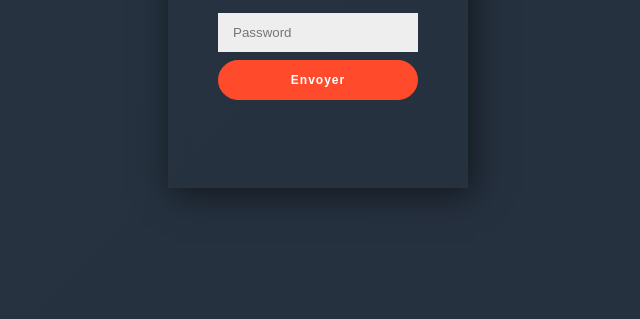
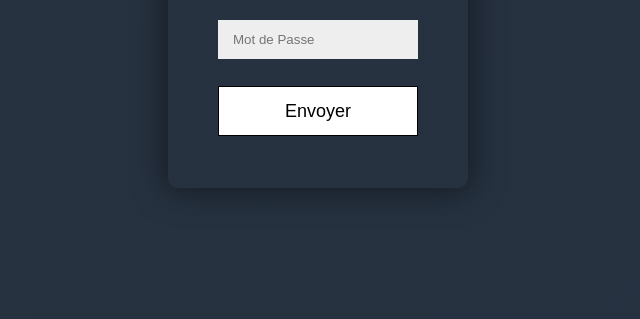
Before and after one commit to Dyrudis/Strategoat, a website: page front/html/login.html in a window 1280 px wide. Shown: the part 481-800 px from the top of the page, without its empty margins (322-962 px from the left). Drawn offline with nearby package versions, Linux system fonts and the light colour scheme; files that its build step writes are made by us from their sources; files whose address does not match are found by name.

Commit message:
css update

```diff
--- /dev/null
+++ b/front/css/button.css
@@ -0,0 +1,84 @@
+.button3d {
+    perspective: 500px;
+    -webkit-perspective: 500px;
+    -moz-perspective: 500px;
+    margin: 0;
+    border: 0;
+    font-size: 18px;
+    width: 200px;
+    height: 50px;
+    text-align: center;
+    box-sizing: border-box;
+    -webkit-box-sizing: border-box;
+    -moz-box-sizing: border-box;
+    user-select: none;
+    -webkit-user-select: none;
+    cursor: default;
+    display: flex;
+    justify-content: center;
+    align-items: center;
+}
+
+.button3d div {
+    position: absolute;
+    text-align: center;
+    width: 100%;
+    height: 100%;
+    padding: 10px;
+    border: #000000 solid 1px;
+    pointer-events: none;
+    box-sizing: border-box;
+    -webkit-box-sizing: border-box;
+    -moz-box-sizing: border-box;
+    display: flex;
+    justify-content: center;
+    align-items: center;
+}
+
+.button3d div:nth-child(1) {
+    color: #000000;
+    background-color: #000000;
+    transform: rotateX(90deg);
+    -webkit-transform: rotateX(90deg);
+    -moz-transform: rotateX(90deg);
+    transition: all 0.2s ease;
+    -webkit-transition: all 0.2s ease;
+    -moz-transition: all 0.2s ease;
+    transform-origin: 50% 50% -25px;
+    -webkit-transform-origin: 50% 50% -25px;
+    -moz-transform-origin: 50% 50% -25px;
+}
+
+.button3d div:nth-child(2) {
+    color: #000000;
+    background-color: #ffffff;
+    transform: rotateX(0deg);
+    -webkit-transform: rotateX(0deg);
+    -moz-transform: rotateX(0deg);
+    transition: all 0.2s ease;
+    -webkit-transition: all 0.2s ease;
+    -moz-transition: all 0.2s ease;
+    transform-origin: 50% 50% -25px;
+    -webkit-transform-origin: 50% 50% -25px;
+    -moz-transform-origin: 50% 50% -25px;
+}
+
+.button3d:hover div:nth-child(1) {
+    color: #ffffff;
+    transition: all 0.2s ease;
+    -webkit-transition: all 0.2s ease;
+    -moz-transition: all 0.2s ease;
+    transform: rotateX(0deg);
+    -webkit-transform: rotateX(0deg);
+    -moz-transform: rotateX(0deg);
+}
+
+.button3d:hover div:nth-child(2) {
+    background-color: #000000;
+    transition: all 0.2s ease;
+    -webkit-transition: all 0.2s ease;
+    -moz-transition: all 0.2s ease;
+    transform: rotateX(-90deg);
+    -webkit-transform: rotateX(-90deg);
+    -moz-transform: rotateX(-90deg);
+}
--- a/front/css/index.css
+++ b/front/css/index.css
@@ -28,17 +28,10 @@ h1 {
     margin: 0;
 }
 
-#username {
-    font-weight: bold; font-size: 1.5em
-}
-
-#logout {
-    margin-top: -20px;
-}
-
-#logout input {
-    font-size: 0.6em;
-    height: 25px;
+.button3d {
+    font-weight: bold;
+    font-size: 1.5em;
+    width: 150px !important;
 }
 
 #civ {
--- a/front/css/login.css
+++ b/front/css/login.css
@@ -65,14 +65,25 @@ button {
 	letter-spacing: 1px;
 }
 
+button:focus {
+  outline: none;
+}
+
+.button3d {
+  margin-top: 8px !important;
+}
 
 form {
 	display: flex;
-	justify-content: center;
+	justify-content: space-evenly;
 	flex-direction: column;
-	padding: 0 50px;
+	padding: 40px 50px;
 	height: 100%;
-    text-align: center;
+  text-align: center;
+}
+
+form h1 {
+  margin-bottom: 20px;
 }
 
 input {
@@ -83,6 +94,9 @@ input {
 	width: 100%;
 }
 
+input:focus {
+  outline: none;
+}
 
 .container {
 	margin: 20px;
@@ -156,15 +170,16 @@ input {
 #flip-card .flip-card-front, #flip-card .flip-card-back{
   width: 100%;
   height: 100%;
+  border-radius: 10px;
   position: absolute;
   -o-backface-visibility: hidden;
   -webkit-backface-visibility: hidden;
   -ms-backface-visibility: hidden;
   backface-visibility: hidden;
   z-index: 2;
-  -webkit-box-shadow: 5px 6px 32px 2px rgba(0,0,0,0.5);
-  -moz-box-shadow: 5px 6px 32px 2px rgba(0,0,0,0.5);
-  box-shadow: 5px 6px 32px 2px rgba(0,0,0,0.5);
+  -webkit-box-shadow: 0px 0px 32px 2px rgba(0,0,0,0.5);
+  -moz-box-shadow: 0px 0px 32px 2px rgba(0,0,0,0.5);
+  box-shadow: 0px 0px 32px 2px rgba(0,0,0,0.5);
 }
 #flip-card .flip-card-front {
     background: transparent;
--- a/front/html/login.html
+++ b/front/html/login.html
@@ -4,9 +4,10 @@
 <head>
     <meta charset="UTF-8">
     <meta name="viewport" content="width=device-width, initial-scale=1.0">
-    <title>Login - Strategoat</title>
+    <title>Strategoat - Login</title>
     <link href="https://unpkg.com/aos@2.3.1/dist/aos.css" rel="stylesheet">
     <link rel="stylesheet" href="css/login.css">
+    <link rel="stylesheet" href="css/button.css">
 </head>
 
 <body>
@@ -18,9 +19,13 @@
                     <div class="form-container sign-in-container">
                         <form action="signin" method="POST">
                             <h1>Connexion à un compte</h1>
-                            <input type="text" name="username" placeholder="Username" required>
-                            <input type="password" name="password" placeholder="Password" required>
-                            <button>Envoyer</button>
+                            <input type="text" name="username" placeholder="Nom d'utilisateur" required>
+                            <input type="password" name="password" placeholder="Mot de Passe" required>
+
+                            <div class="button3d" onClick="this.parentNode.submit();">
+                                <div>Envoyer</div>
+                                <div>Envoyer</div>
+                            </div>
                         </form>
                     </div>
                     <button id="flip-card-btn-turn-to-back">Sign Up</button>
@@ -30,10 +35,14 @@
                         <div class="form-container sign-up-container">
                             <form action="signup" method="POST">
                                 <h1>Créer un compte</h1>
-                                <input type="email" name="email" placeholder="Email" required >
+                                <input type="email" name="email" placeholder="Email" required>
                                 <input type="text" name="username" placeholder="Nom d'utilisateur" required>
                                 <input type="password" name="password" placeholder="Mot de Passe" required>
-                                <button>Envoyer</button>
+
+                                <div class="button3d" onClick="this.parentNode.submit();">
+                                    <div>Envoyer</div>
+                                    <div>Envoyer</div>
+                                </div>
                             </form>
                         </div>
                     </div>
--- a/server.js
+++ b/server.js
@@ -26,6 +26,8 @@ const connection = mysql.createConnection({
     password: "85dafeff",
     database: "heroku_db2b00592774280" */
 });
+
+app.use('/favicon.ico', express.static(`${__dirname}/front/ressources/image/default/1.png`));
 
 app.use(session);
 app.use(bodyParser.urlencoded({ extended: true }));
```
Also changed, not shown: front/html/game.html (+1 -1 lines), front/html/index.html (+11 -8 lines).
